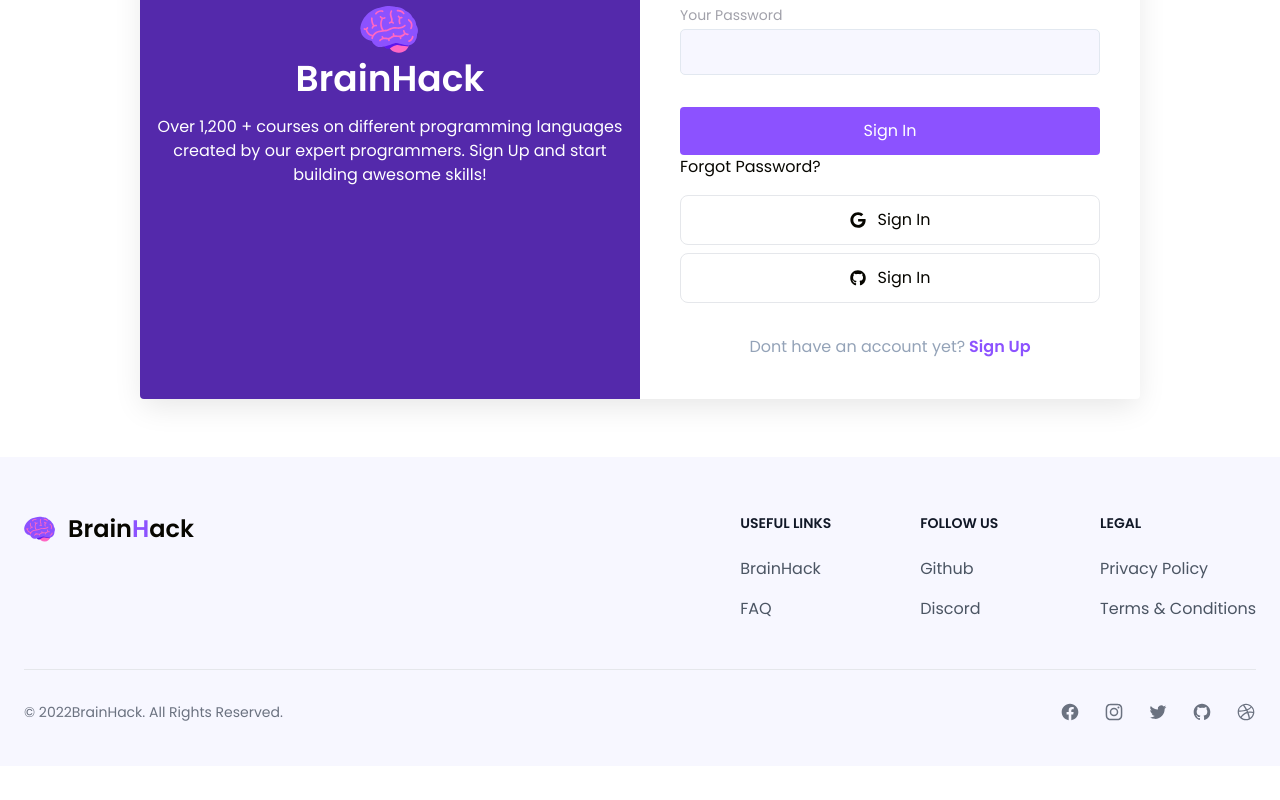
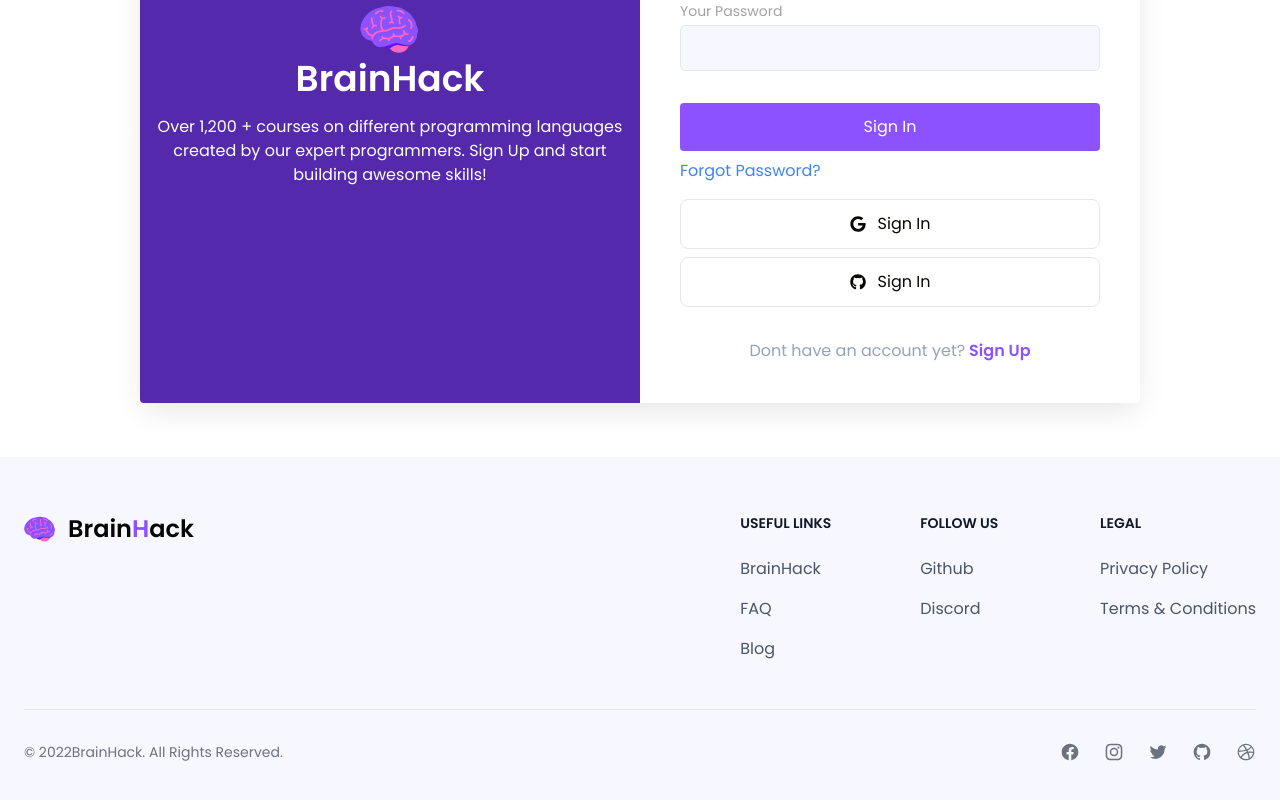
Before and after one commit to iftekhs/Brain-Hack, a React (Create React App) app: page /login in a window 1280 px wide. Shown: the part 404-1204 px from the top of the page. Before the commit the page ends 1170 px from the top, so only its background shows below. Built offline with nearby package versions, Linux system fonts and the light colour scheme; no server answers.

Commit message:
removed btn from pdf

```diff
--- a/src/contexts/AuthProvider.js
+++ b/src/contexts/AuthProvider.js
@@ -67,6 +67,7 @@
     logOut,
     resetEmail,
     setLoading,
+    setUser
   };
 
   return <AuthContext.Provider value={authInfo}>{children}</AuthContext.Provider>;
--- a/src/pages/Checkout/Checkout.js
+++ b/src/pages/Checkout/Checkout.js
@@ -67,7 +67,7 @@
               {btnLoading ? (
                 <div className="w-full flex items-center justify-center">
                   <svg
-                    class="mr-2 w-6 h-6 text-cpurple fill-white animate-spin"
+                    className="mr-2 w-6 h-6 text-cpurple fill-white animate-spin"
                     viewBox="0 0 100 101"
                     fill="none"
                     xmlns="http://www.w3.org/2000/svg">
--- a/src/pages/CourseDetails/CourseDetails.js
+++ b/src/pages/CourseDetails/CourseDetails.js
@@ -11,21 +11,23 @@
 
   return (
     <section className="px-2 py-8">
+      <div className="container-md mx-auto flex justify-end">
+        <ReactToPdf targetRef={courseRef} filename="course.pdf">
+          {({ toPdf }) => (
+            <button
+              onClick={toPdf}
+              className="btn text-sm bg-cpurple text-white hover:bg-violet-600">
+              <FaCloudDownloadAlt></FaCloudDownloadAlt>
+            </button>
+          )}
+        </ReactToPdf>
+      </div>
       <div ref={courseRef} className="container-md mx-auto">
         <div className="mb-6 flex justify-center md:justify-start">
           <img className="rounded-lg" src={thumbnail_url} alt="" />
         </div>
         <div className="mb-8 flex flex-col items-center md:items-start justify-center gap-4">
           <h2 className="text-center md:text-left text-4xl font-bold">{title}</h2>
-          <ReactToPdf targetRef={courseRef} filename="course.pdf">
-            {({ toPdf }) => (
-              <button
-                onClick={toPdf}
-                className="btn text-sm bg-cpurple text-white hover:bg-violet-600">
-                <FaCloudDownloadAlt></FaCloudDownloadAlt>
-              </button>
-            )}
-          </ReactToPdf>
         </div>
         <p className="leading-8 text-md mb-5 italic text-gray-600">{intro_text}</p>
         <p className="leading-8 text-md mb-5 text-gray-700">{description}</p>
--- a/src/pages/Loader/Loader.js
+++ b/src/pages/Loader/Loader.js
@@ -7,7 +7,7 @@
       <div role="status">
         <svg
           aria-hidden="true"
-          class="mr-2 w-8 h-8 text-gray-200 animate-spin dark:text-gray-600 fill-cpurple"
+          className="mr-2 w-8 h-8 text-gray-200 animate-spin dark:text-gray-600 fill-cpurple"
           viewBox="0 0 100 101"
           fill="none"
           xmlns="http://www.w3.org/2000/svg">
@@ -18,7 +18,7 @@
             d="M93.9676 39.0409C96.393 38.4038 97.8624 35.9116 97.0079 33.5539C95.2932 28.8227 92.871 24.3692 89.8167 20.348C85.8452 15.1192 80.8826 10.7238 75.2124 7.41289C69.5422 4.10194 63.2754 1.94025 56.7698 1.05124C51.7666 0.367541 46.6976 0.446843 41.7345 1.27873C39.2613 1.69328 37.813 4.19778 38.4501 6.62326C39.0873 9.04874 41.5694 10.4717 44.0505 10.1071C47.8511 9.54855 51.7191 9.52689 55.5402 10.0491C60.8642 10.7766 65.9928 12.5457 70.6331 15.2552C75.2735 17.9648 79.3347 21.5619 82.5849 25.841C84.9175 28.9121 86.7997 32.2913 88.1811 35.8758C89.083 38.2158 91.5421 39.6781 93.9676 39.0409Z"
             fill="currentFill"></path>
         </svg>
-        <span class="sr-only">Loading...</span>
+        <span className="sr-only">Loading...</span>
       </div>
     </div>
   );
--- a/src/pages/Login/Login.js
+++ b/src/pages/Login/Login.js
@@ -131,7 +131,7 @@
                 {btnLoading ? (
                   <div className="flex items-center justify-center">
                     <svg
-                      class="mr-2 w-6 h-6 text-cpurple fill-white animate-spin"
+                      className="mr-2 w-6 h-6 text-cpurple fill-white animate-spin"
                       viewBox="0 0 100 101"
                       fill="none"
                       xmlns="http://www.w3.org/2000/svg">
@@ -149,7 +149,7 @@
                   'Sign In'
                 )}
               </button>
-              <button className="mb-4" type="button" onClick={handleReset}>
+              <button className="mt-2 mb-4 text-blue-500" type="button" onClick={handleReset}>
                 Forgot Password?
               </button>
 
--- a/src/pages/shared/Footer/Footer.js
+++ b/src/pages/shared/Footer/Footer.js
@@ -29,6 +29,11 @@
                 <li className="mb-4">
                   <Link to="/faq" className="hover:underline">
                     FAQ
+                  </Link>
+                </li>
+                <li className="mb-4">
+                  <Link to="/blog" className="hover:underline">
+                    Blog
                   </Link>
                 </li>
               </ul>
```
